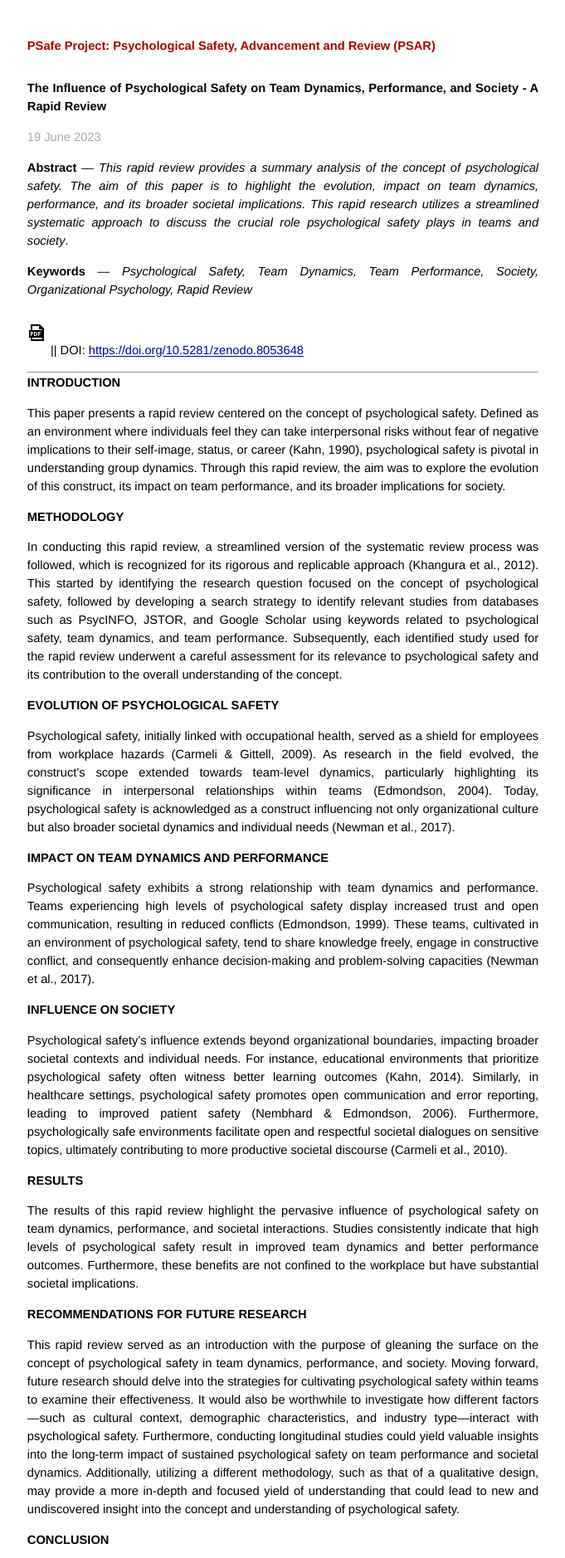
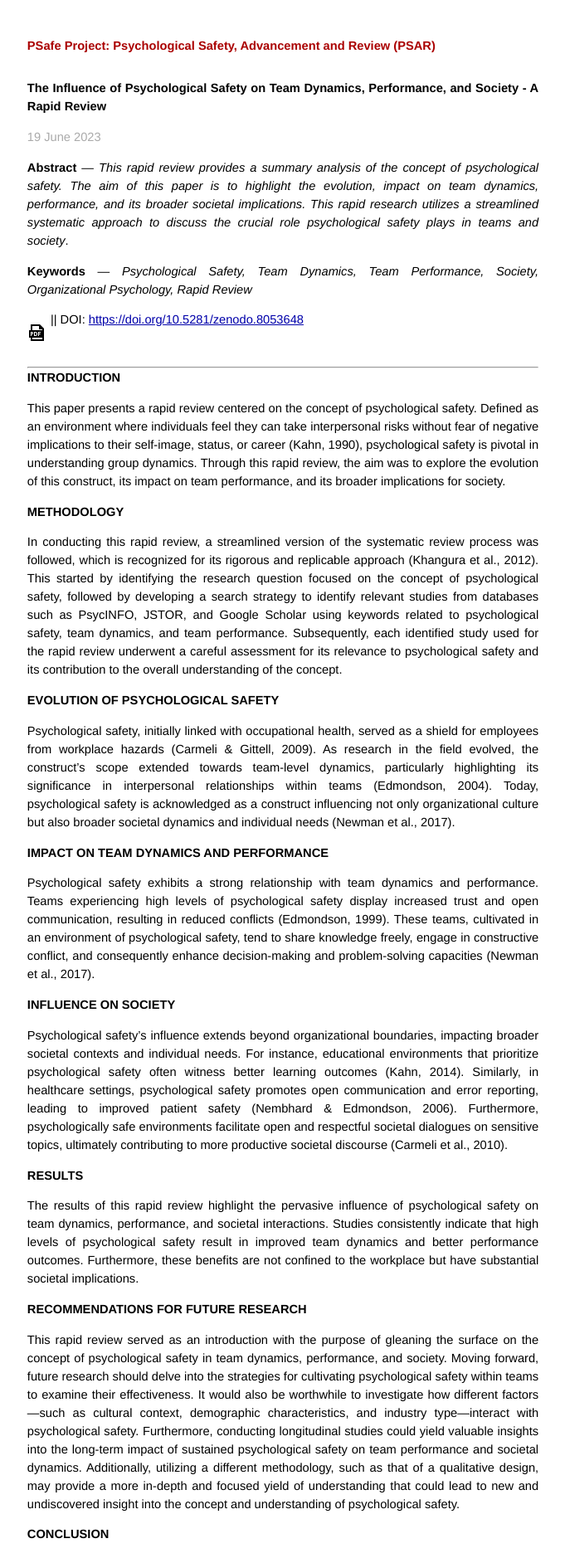
Before and after one commit to atidbit/psafe, a Jekyll site: the page built from _posts/2023-06-19-influence-of-psychological-safety-a-rapid-review.md, in a window 1280 px wide. Shown: the top 1878 px of the page at 83% size, without its empty margins (299-980 px from the left). Built offline with Jekyll 4.4.1, drawn with Linux system fonts in a browser that asks for light colours.

Commit message:
Update 2023-06-19-influence-of-psychological-safety-a-rapid-review.md

```diff
--- a/_posts/2023-06-19-influence-of-psychological-safety-a-rapid-review.md
+++ b/_posts/2023-06-19-influence-of-psychological-safety-a-rapid-review.md
@@ -17,8 +17,8 @@
 **Keywords** — _Psychological Safety, Team Dynamics, Team Performance, Society,
 Organizational Psychology, Rapid Review_
 
-<a href="https://zenodo.org/record/8053648/files/Influence_of_Psychological_Safety_A_Rapid_Review.pdf?download=1" target="_blank"><img src="/images/pdf-icon.png"></a> ||
-DOI: <a href="https://doi.org/10.5281/zenodo.8053648" style="text-align:center" target="_blank">https://doi.org/10.5281/zenodo.8053648</a>
+<a href="https://zenodo.org/record/8053648/files/Influence_of_Psychological_Safety_A_Rapid_Review.pdf?download=1" target="_blank"><img src="/images/pdf-icon.png" align="top"></a> ||
+DOI: <a href="https://doi.org/10.5281/zenodo.8053648" align="top" target="_blank">https://doi.org/10.5281/zenodo.8053648</a>
 
 <hr>
 
```
